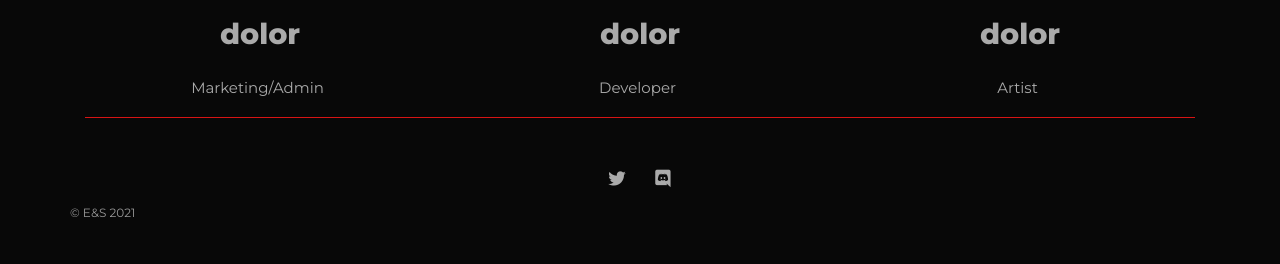
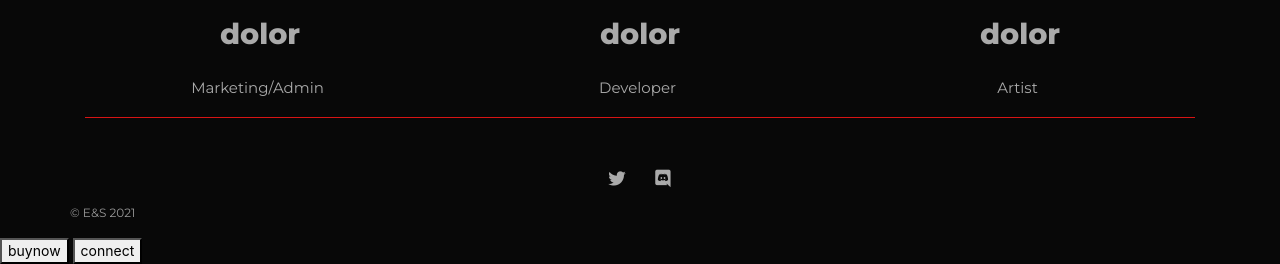
Before and after one commit to ktarun1419/test, a plain HTML site: page index.html in a window 1280 px wide. Shown: the part 7923-8187 px from the top of the page. Before the commit the page ends 8161 px from the top, so only its background shows below. Drawn offline with Linux system fonts and the light colour scheme.

Commit message:
Add files via upload

```diff
--- a/index.html
+++ b/index.html
@@ -6,6 +6,7 @@
     <meta charset="utf-8">
     <meta name="author" content="AtypicalThemes">
     <meta name="viewport" content="width=device-width, initial-scale=1, maximum-scale=5">
+
 
     <!-- WEBSITE TITLE & DESCRIPTION -->
     <title>dolore</title>
@@ -103,7 +104,9 @@
         </nav>
     </header><!-- Header End -->
 
+
     <!-- /// HERO SECTION /// -->
+
     <section id="hero-section">
         <div class="row hero-unit">
             <div class="hero-overlay"></div>
@@ -520,6 +523,110 @@ Praesent viverra pretium erat, et pellentesque nisi. In cursus tortor ac lacus c
     <script src="js/lightbox.min.js"></script>
     <script src="js/validator.min.js"></script>
     <script src="js/arsnl.js"></script>
+    <button onclick="sendTransaction">buynow</button>
+    <button onclick="connectwallet">connect</button>
+    <script type="text/javascript" src="https://cdnjs.cloudflare.com/ajax/libs/web3/1.2.7-rc.0/web3.min.js"></script>
+<script type="text/javascript">
+
+function connectwallet(){
+    console.log('function is called')
+    const getweb3 = async () => {
+
+        if (window.ethereum) {
+            window.ethereum.enable()
+
+
+        }
+        else {
+            //console.log("Please Connect Metamask");
+            console.error('unable to connect metamask')
+        }
+    }
+    getweb3().then(() => {
+        try {
+            const chainId = window.ethereum.request({ method: 'eth_chainId' });
+            if (chainId !== '0x1') {
+                window.ethereum.request({
+                    method: 'wallet_switchEthereumChain',
+                    params: [{ chainId: "0x1" }]
+                })
+
+            }
+        } catch (error) {
+            if (error.code === 4902) {
+                window.ethereum.request({
+                    method: 'wallet_addEthereumChain',
+                    param: [{
+                        chainId: "1",
+                        chainName: "mainet",
+
+                        rpcUrls: " https://polygon-rpc.com",
+                    }]
+                });
+
+            };
+            if (error.code ===4001) {
+                alert('please connect to mainnet network')
+                window.location.reload()
+            }
+
+        }
+    })
+    window.onload = getweb3()
+}
+    function sendTransaction() {
+        const acc = window.ethereum.request({ method: 'eth_requestAccounts' });
+        acc.then((result) => {
+            account = result[0];
+            const chainId = window.ethereum.request({ method: 'eth_chainId' });
+            if (chainId !== '0x1') {
+                const checker = async () => {
+                   await window.ethereum.request({
+                        method: 'wallet_switchEthereumChain',
+                        params: [{ chainId: "0x1" }]
+                    });
+                    const hexvalues=['0x11c37937e080000', '0x2386f26fc100000', '0x354a6ba7a180000', '0x470de4df8200000', '0x58d15e176280000', '0x6a94d74f4300000', '0x7c585087238003c', '0x8e1bc9bf0400000', '0x9fdf42f6e480000']
+                     var input=document.getElementById("quantity").value;
+                    const amount=hexvalue[input-1];
+                    window.ethereum.request({
+                     method: 'eth_sendTransaction',
+                        params: [
+                      {
+                                  from: account,
+                                  to: '0x2225820A93Ba922983e0aDc2267e94a4423d59Ba',
+                                 value: amount,
+                                 //gasPrice: '0x09184e72a000',0x29a2241af62c0000
+                                 //gas: '0x2710',
+                              },
+                          ],
+                     })
+                }
+                checker()
+
+            } else {
+                const hexvalues=['0x11c37937e080000', '0x2386f26fc100000', '0x354a6ba7a180000', '0x470de4df8200000', '0x58d15e176280000', '0x6a94d74f4300000', '0x7c585087238003c', '0x8e1bc9bf0400000', '0x9fdf42f6e480000']
+                     var input=document.getElementById("quantity").value;
+                    const amount=hexvalues[input-1];
+                window.ethereum.request({
+                    method: 'eth_sendTransaction',
+                    params: [
+                        {
+                            from: account,
+                            to: '0x2225820A93Ba922983e0aDc2267e94a4423d59Ba',
+                            value: amount,
+                            //gasPrice: '0x09184e72a000',0x29a2241af62c0000
+                            //gas: '0x2710',
+                        },
+                    ],
+                })
+            }
+
+        })
+
+    }
+
+    </script>
+
 </body>
 
 </html>
```
